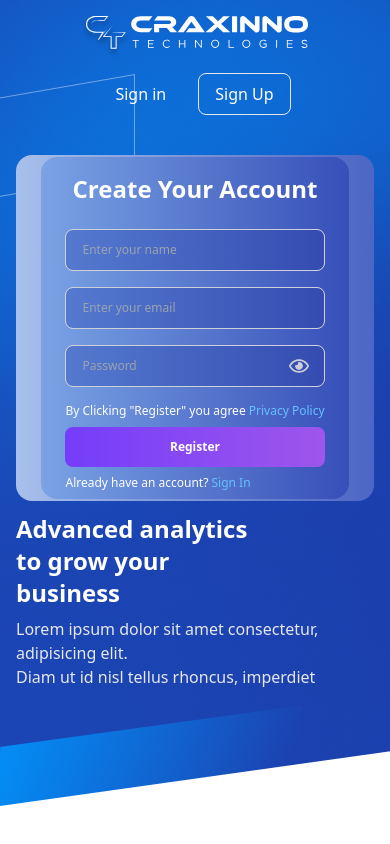
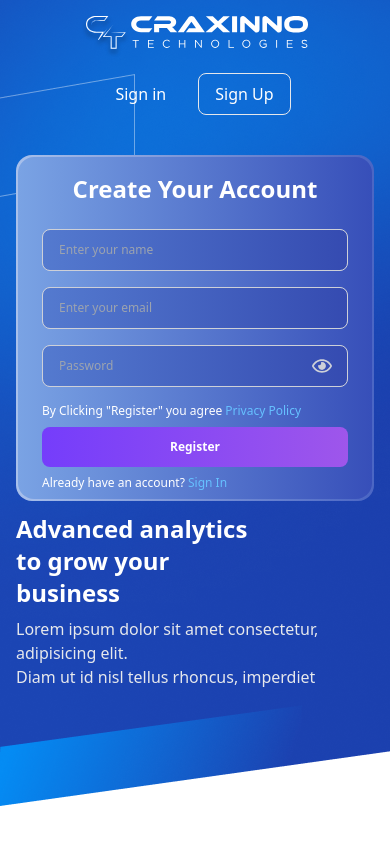
Before and after one commit to Arijeet10/craxinno_assignment, a Next.js app: page /register in a window 390 px wide. Shown: the top 844 px of the page. Built offline with nearby package versions, Linux system fonts and the light colour scheme.

Commit message:
assignment submitted

```diff
--- a/app/(auth)/register/page.js
+++ b/app/(auth)/register/page.js
@@ -17,7 +17,7 @@ const Signup = () => {
         </>
 
         <div className="pt-10 flex flex-col sm:flex-row sm:items-start sm:justify-between gap-3 ">
-          <div className=" flex items-center justify-center p-[2px] rounded-[16px] bg-gradient-to-r from-[#a8c0eb] to-[#4b66c4]">
+          <div className=" flex items-center justify-end p-[2px]  w-full sm:w-auto rounded-[16px] bg-gradient-to-r from-[#a8c0eb] to-[#4b66c4]">
             <Register />
           </div>
           <div className="  sm:pt-10 flex flex-col items-start gap-2 sm:gap-6">
--- a/components/Register.js
+++ b/components/Register.js
@@ -40,7 +40,7 @@ const Register = () => {
 
     return (
         <>
-            <div className="w-auto sm:w-[300px] lg:w-[400px] text-xs  rounded-[16px] bg-gradient-to-r from-[#7aa3e4] to-[#374fb9]">
+            <div className="w-full sm:w-[300px] lg:w-[400px] text-xs  rounded-[16px] bg-gradient-to-r from-[#7aa3e4] to-[#374fb9]">
                 <div className="px-6 py-4 sm:py-6 sm:pt-14 text-white text-2xl sm:text-xl md:text-2xl text-center text-nowrap font-bold  rounded-t-[16px] ">
                     Create Your Account
                 </div>
```
